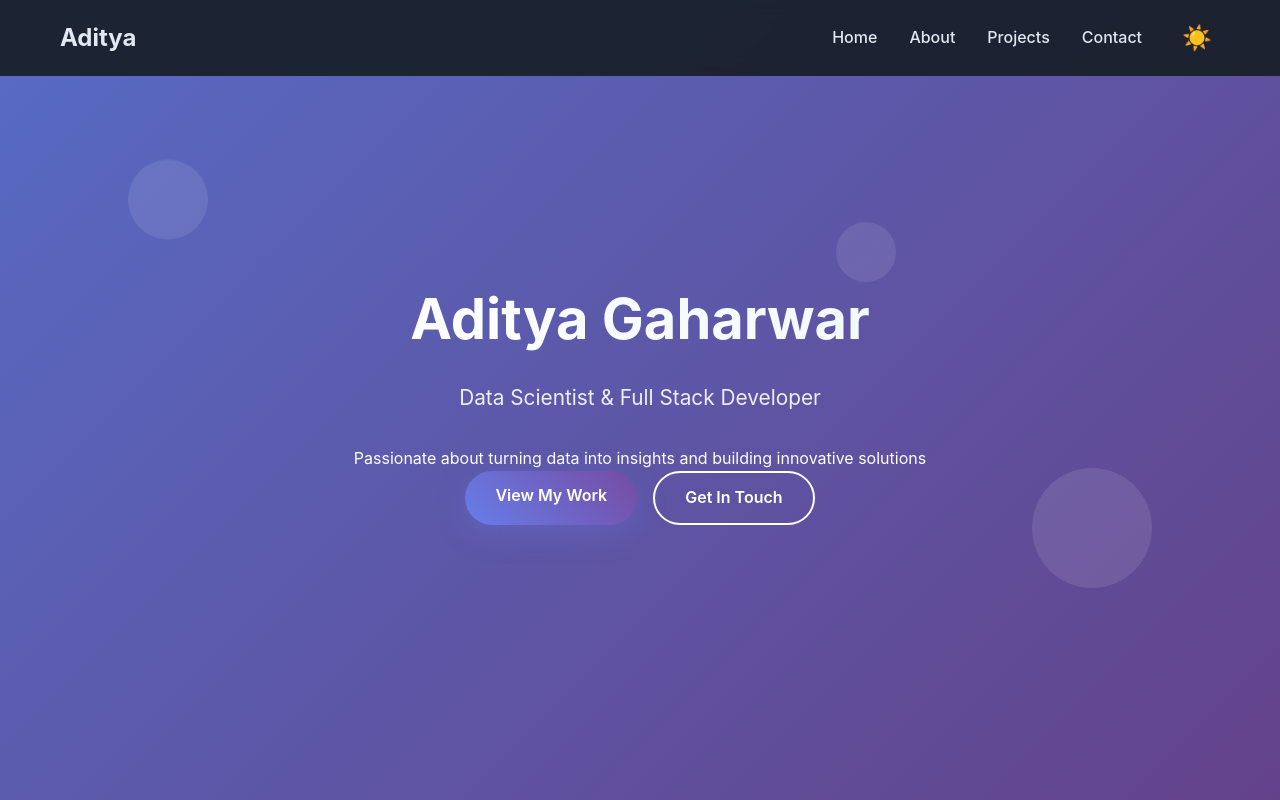
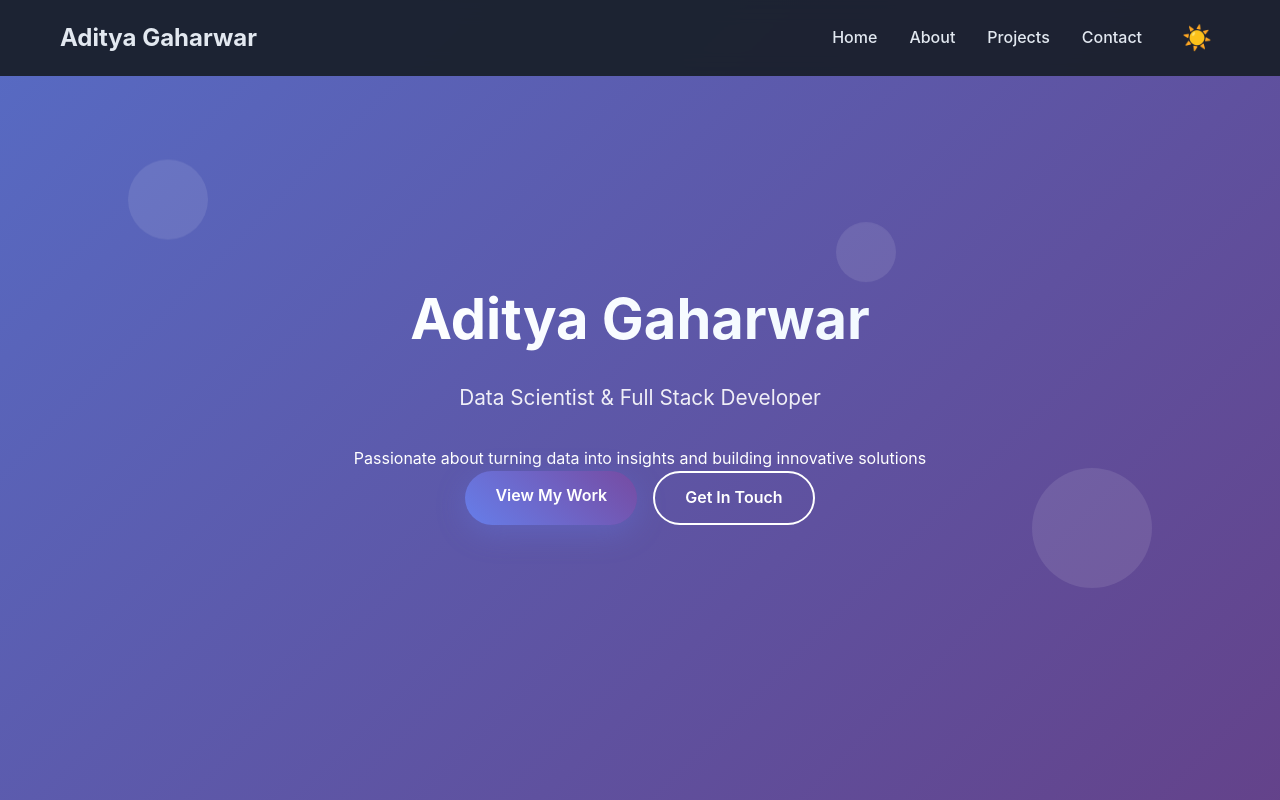
Before and after one commit to aditya345-coder/Portfolio, a plain HTML site: page index.html in a window 1280 px wide. Shown: the top 800 px of the page. Drawn offline with Linux system fonts and the light colour scheme.

Commit message:
Update index.html

```diff
--- a/index.html
+++ b/index.html
@@ -11,7 +11,7 @@
     <nav id="navbar">
         <div class="container">
             <div class="nav-container">
-                <div class="logo">Aditya</div>
+                <div class="logo">Aditya Gaharwar</div>
                 <div style="display: flex; align-items: center; gap: 2rem;">
                     <ul class="nav-links">
                         <li><a href="#home">Home</a></li>
```
